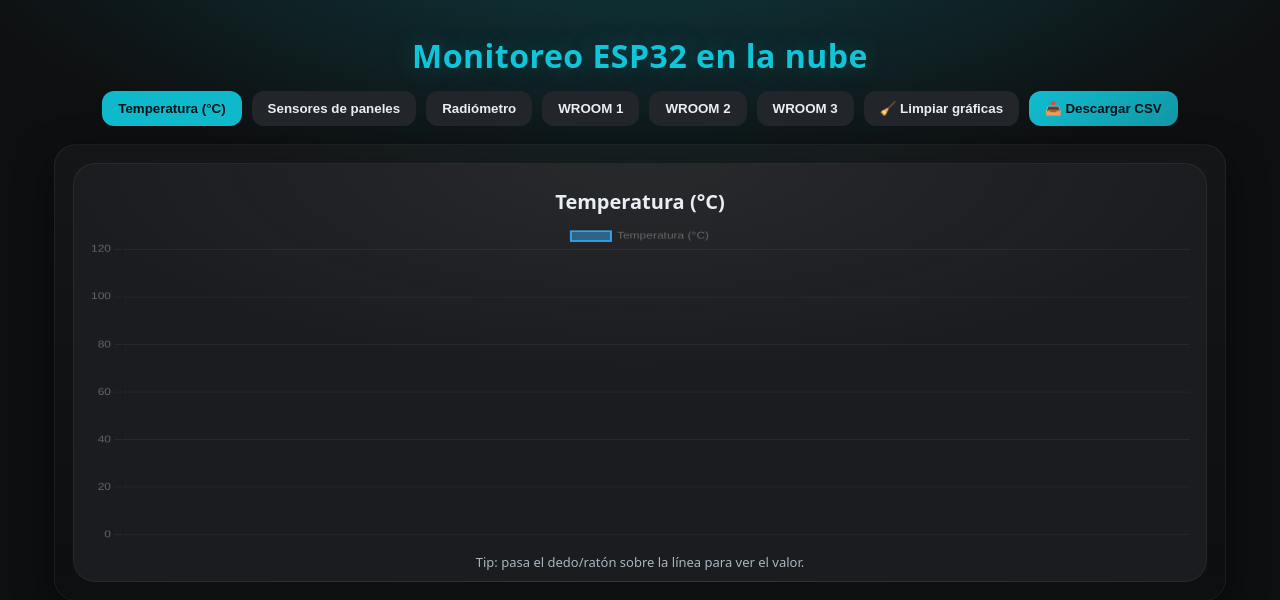
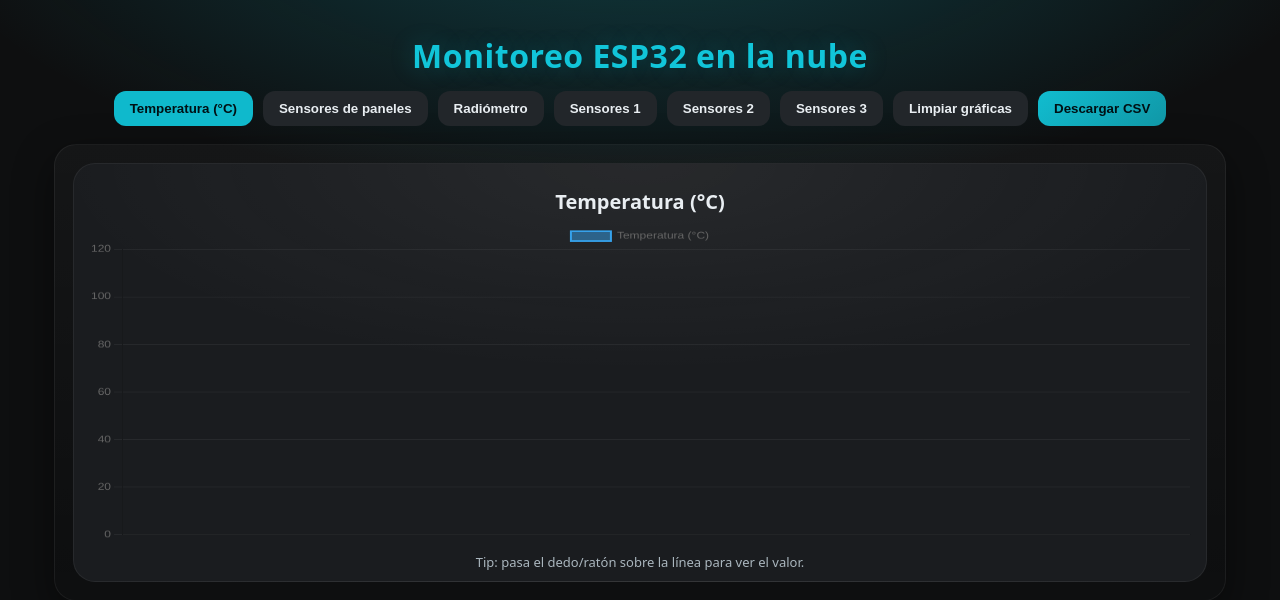
Before and after one commit to keilanicolas-dev/esp32-flask-nube, a Flask app: page / in a window 1280 px wide. Shown: the top 600 px of the page. Run offline with Flask 3, Linux system fonts and the light colour scheme; data that the repository does not hold is empty; some libraries are stand-ins or nearby versions.

Commit message:
Update index.html

```diff
--- a/templates/index.html
+++ b/templates/index.html
@@ -101,12 +101,12 @@
       <button class="btn active" data-tab="tTemp">Temperatura (°C)</button>
       <button class="btn" data-tab="tSens">Sensores de paneles</button>
       <button class="btn" data-tab="tRad">Radiómetro</button>
-      <button class="btn" data-tab="tW1">WROOM 1</button>
-      <button class="btn" data-tab="tW2">WROOM 2</button>
-      <button class="btn" data-tab="tW3">WROOM 3</button>
+      <button class="btn" data-tab="tW1">Sensores 1</button>
+      <button class="btn" data-tab="tW2">Sensores 2</button>
+      <button class="btn" data-tab="tW3">Sensores 3</button>
 
-      <button class="btn" id="btnClear">🧹 Limpiar gráficas</button>
-      <button class="btn csv" id="btnCSV">📥 Descargar CSV</button>
+      <button class="btn" id="btnClear">Limpiar gráficas</button>
+      <button class="btn csv" id="btnCSV">Descargar CSV</button>
     </div>
 
     <div class="cards">
```
